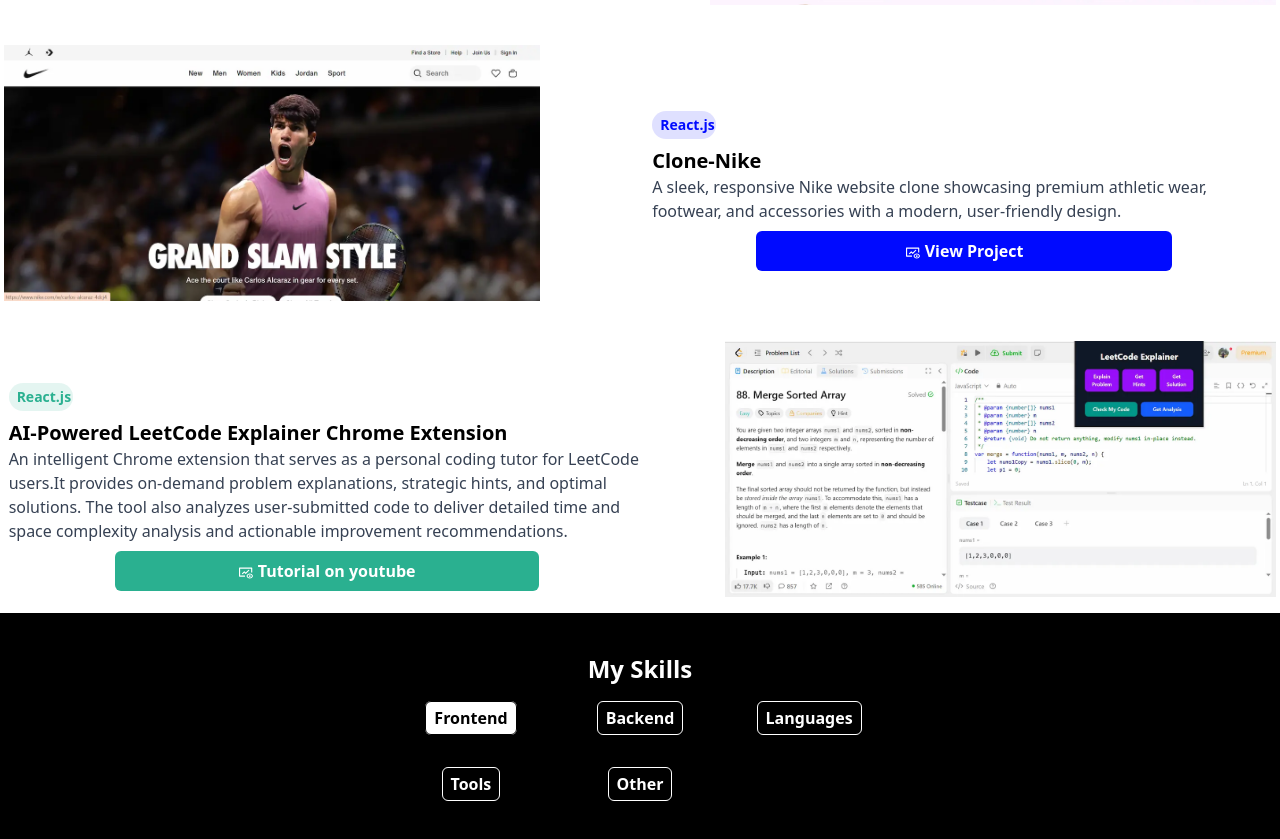
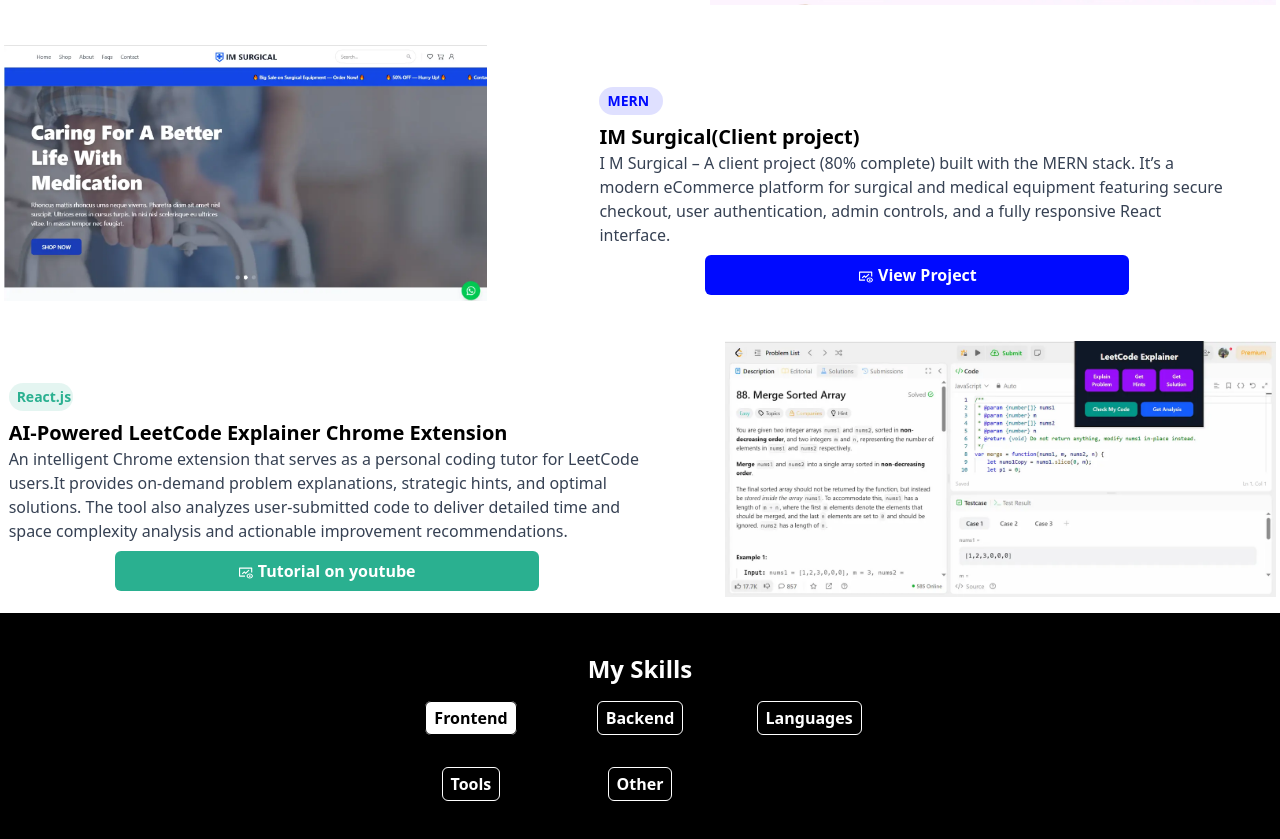
Before and after one commit to AliHaider6325/my-portfolio, a React (Vite) app: page / in a window 1280 px wide. Shown: the part 973-1812 px from the top of the page. Built offline with nearby package versions, Linux system fonts and the light colour scheme.

Commit message:
Project changed

```diff
--- a/src/data/project.ts
+++ b/src/data/project.ts
@@ -1,11 +1,11 @@
 export const projectData = {
   imgUrl: ["food.webp","Project1.webp","Project3.webp"],
-  lang: ["Next.js","React.js","React.js"],
-  title: ["Restaurant Food Ordering App","Clone-Nike","AI-Powered LeetCode Explainer Chrome Extension"],
-  desc: ["Full-stack food ordering app built with **Next.js 13, Prisma, PostgreSQL, Auth.js, and Stripe.** Features include dynamic menus, shopping cart, authentication, secure checkout, and Dockerized deployment.","A sleek, responsive Nike website clone showcasing premium athletic wear, footwear, and accessories with a modern, user-friendly design.","An intelligent Chrome extension that serves as a personal coding tutor for LeetCode users.It provides on-demand problem explanations, strategic hints, and optimal solutions. The tool also analyzes user-submitted code to deliver detailed time and space complexity analysis and actionable improvement recommendations."],
+  lang: ["Next.js","MERN","React.js"],
+  title: ["Restaurant Food Ordering App","IM Surgical(Client project)","AI-Powered LeetCode Explainer Chrome Extension"],
+  desc: ["Full-stack food ordering app built with **Next.js 13, Prisma, PostgreSQL, Auth.js, and Stripe.** Features include dynamic menus, shopping cart, authentication, secure checkout, and Dockerized deployment.","I M Surgical – A client project (80% complete) built with the MERN stack. It’s a modern eCommerce platform for surgical and medical equipment featuring secure checkout, user authentication, admin controls, and a fully responsive React interface.","An intelligent Chrome extension that serves as a personal coding tutor for LeetCode users.It provides on-demand problem explanations, strategic hints, and optimal solutions. The tool also analyzes user-submitted code to deliver detailed time and space complexity analysis and actionable improvement recommendations."],
   btnText: ["View Project","View Project","Tutorial on youtube"],
   color:["#FFA217","#000AFF","#2AB090"],
-  link:["http://food-delivery-app-ivory-psi.vercel.app","http://food-delivery-app-ivory-psi.vercel.app","https://www.youtube.com/watch?v=CbAHyLPW024"]
+  link:["http://food-delivery-app-ivory-psi.vercel.app","https://imsurgical-client-iaae.vercel.app/","https://www.youtube.com/watch?v=CbAHyLPW024"]
 };
 
 
```
Also changed, not shown: public/Project1.webp.
